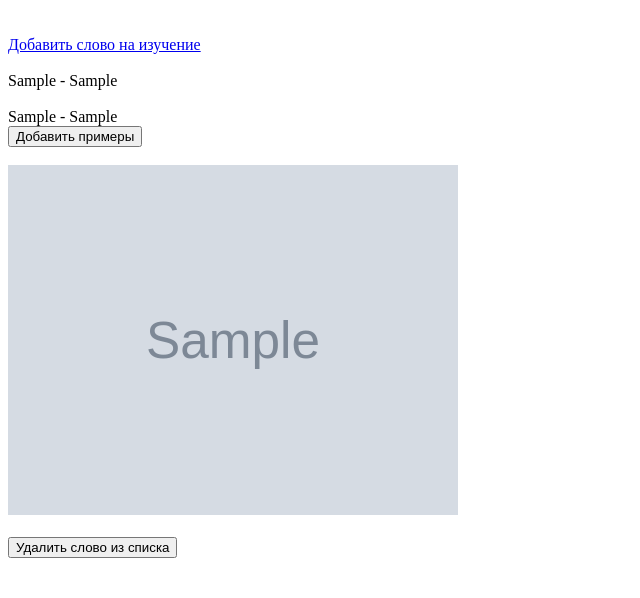
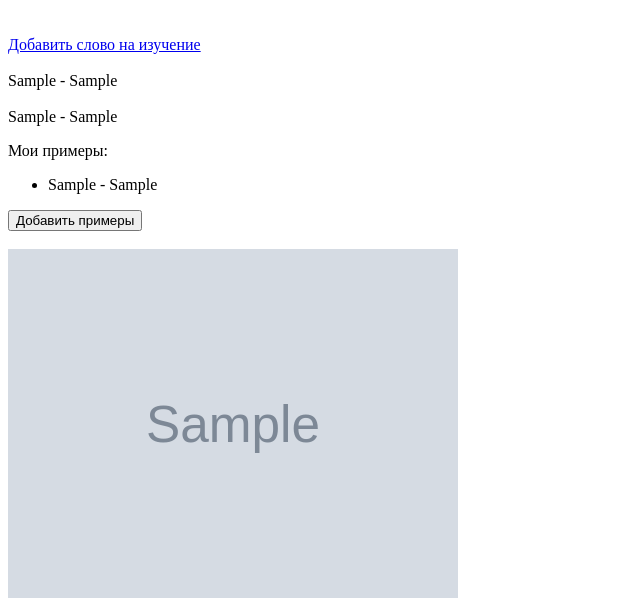
Before and after one commit to ilya-baykov/EngLearn, a Django app: template my_added_words/templates/my_added_words/my_added_words_list.html in a window 1280 px wide. Shown: the part 121-719 px from the top of the page, without its empty margins (0-640 px from the left). Run offline with Django 5.2, Linux system fonts and the light colour scheme; the template is opened without the code that fills it: most values are stand-ins (such as "Sample title", 1, 10 or a date in 2020); grey boxes marked "Sample" are stand-in pictures.

Commit message:
Реализовал отображение своих примеров в "мною добавленных словах"

```diff
--- a/my_added_words/templates/my_added_words/my_added_words_list.html
+++ b/my_added_words/templates/my_added_words/my_added_words_list.html
@@ -13,6 +13,12 @@
             <br>
             {{ word.en_example }} - {{ word.ru_word }}
             <br>
+            <p>Мои примеры:</p>
+            <ul>
+                {% for example in word.my_word.all %}
+                    <li>{{ example.en_example_user }} - {{ example.ru_example_user }}</li>
+                {% endfor %}
+            </ul>
             <form method="get" action="{% url 'add_examples_my_added_word'  word.slug %}">
                 <button>Добавить примеры</button>
             </form>
```
Also changed, not shown: studying_now/views.py (+0 -20 lines).
